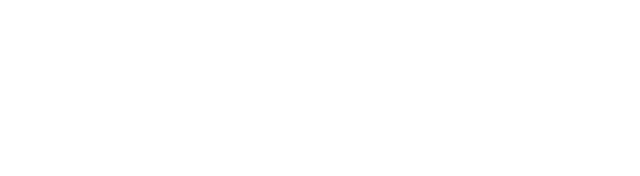
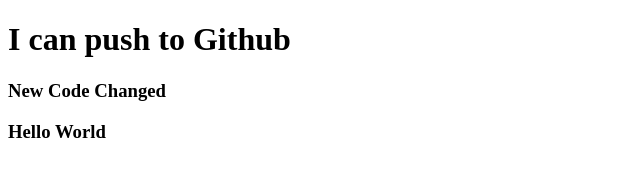
Before and after one commit to tawsifhye/my-first-repo, a plain HTML site: page index.html in a window 1280 px wide. Shown: the whole page, without its empty margins (0-640 px from the left). Drawn offline with Linux system fonts and the light colour scheme.

Commit message:
Header added

```diff
--- a/index.html
+++ b/index.html
@@ -7,6 +7,9 @@
     <title>My First Repo</title>
 </head>
 <body>
+    <h1>I can push to Github</h1>
+    <h3>New Code Changed</h3>
+    <h3>Hello World</h3>
 
 </body>
 </html>
```
